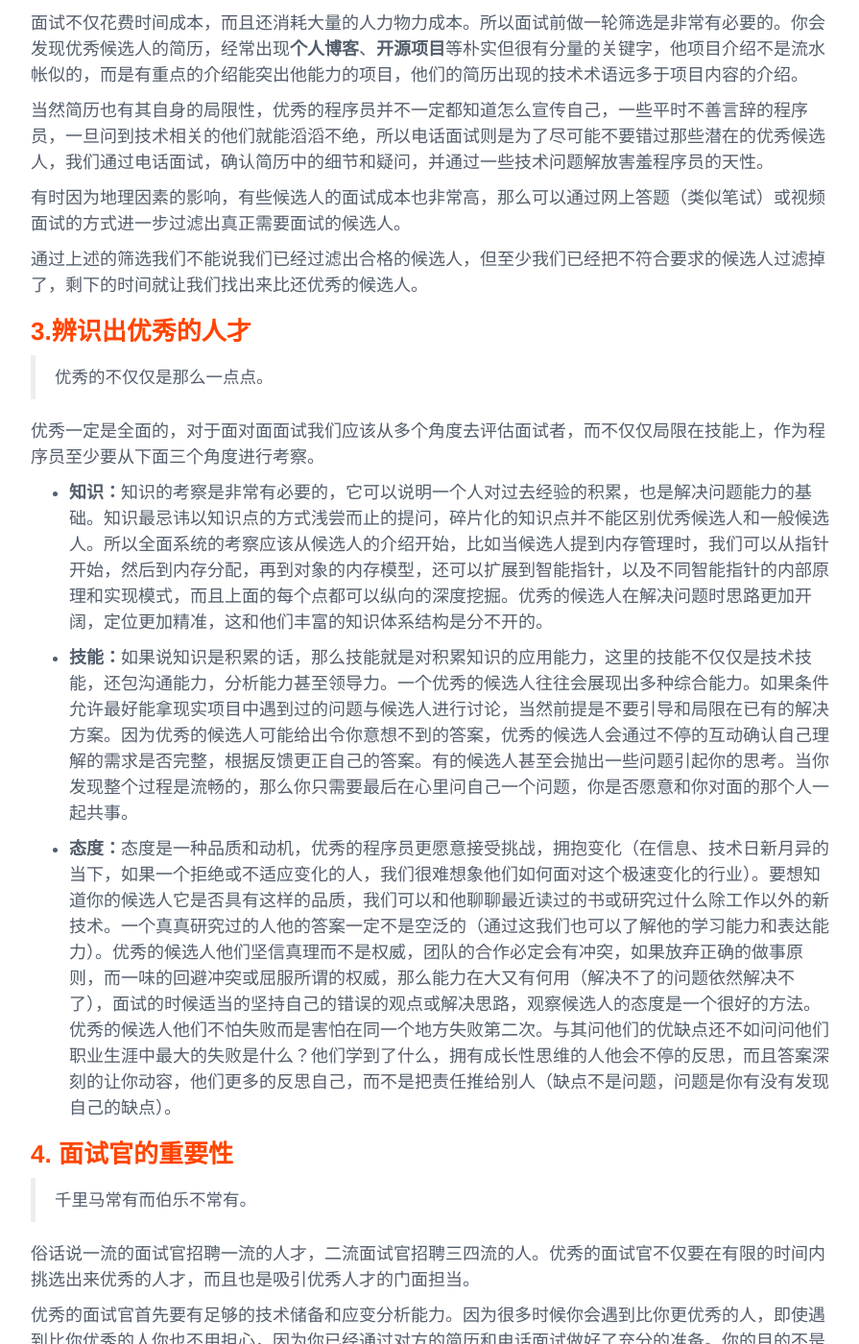
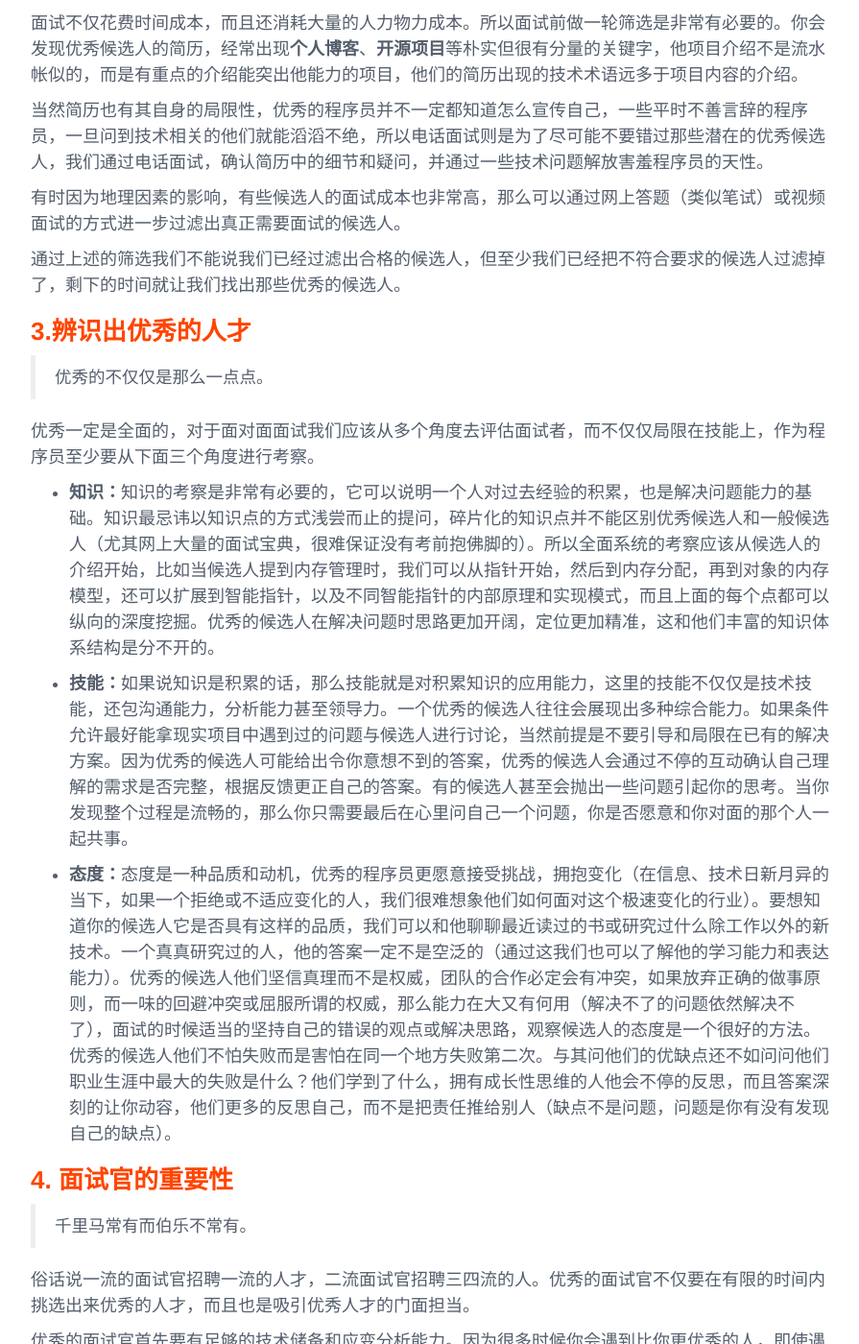
Before and after one commit to qunxi/qunxi.github.io, a Jekyll site: the page built from _posts/2018-03-23-learning-orgnization-how-to-interview.md, in a window 1280 px wide and 1400 px high, scrolled down 1176 px. Shown: the whole window at 96% size, without its empty margins (188-1083 px from the left). Built offline with Jekyll 4.4.1, drawn with Linux system fonts in a browser that asks for light colours.

Commit message:
edit posts content

```diff
--- a/_posts/2018-03-23-learning-orgnization-how-to-interview.md
+++ b/_posts/2018-03-23-learning-orgnization-how-to-interview.md
@@ -38,7 +38,7 @@ tags:
 
 有时因为地理因素的影响，有些候选人的面试成本也非常高，那么可以通过网上答题（类似笔试）或视频面试的方式进一步过滤出真正需要面试的候选人。
 
-通过上述的筛选我们不能说我们已经过滤出合格的候选人，但至少我们已经把不符合要求的候选人过滤掉了，剩下的时间就让我们找出来比还优秀的候选人。
+通过上述的筛选我们不能说我们已经过滤出合格的候选人，但至少我们已经把不符合要求的候选人过滤掉了，剩下的时间就让我们找出那些优秀的候选人。
 
 # 3.辨识出优秀的人才
 
@@ -46,11 +46,11 @@ tags:
 
 优秀一定是全面的，对于面对面面试我们应该从多个角度去评估面试者，而不仅仅局限在技能上，作为程序员至少要从下面三个角度进行考察。
 
-* **知识：**知识的考察是非常有必要的，它可以说明一个人对过去经验的积累，也是解决问题能力的基础。知识最忌讳以知识点的方式浅尝而止的提问，碎片化的知识点并不能区别优秀候选人和一般候选人。所以全面系统的考察应该从候选人的介绍开始，比如当候选人提到内存管理时，我们可以从指针开始，然后到内存分配，再到对象的内存模型，还可以扩展到智能指针，以及不同智能指针的内部原理和实现模式，而且上面的每个点都可以纵向的深度挖掘。优秀的候选人在解决问题时思路更加开阔，定位更加精准，这和他们丰富的知识体系结构是分不开的。
+* **知识：**知识的考察是非常有必要的，它可以说明一个人对过去经验的积累，也是解决问题能力的基础。知识最忌讳以知识点的方式浅尝而止的提问，碎片化的知识点并不能区别优秀候选人和一般候选人（尤其网上大量的面试宝典，很难保证没有考前抱佛脚的）。所以全面系统的考察应该从候选人的介绍开始，比如当候选人提到内存管理时，我们可以从指针开始，然后到内存分配，再到对象的内存模型，还可以扩展到智能指针，以及不同智能指针的内部原理和实现模式，而且上面的每个点都可以纵向的深度挖掘。优秀的候选人在解决问题时思路更加开阔，定位更加精准，这和他们丰富的知识体系结构是分不开的。
 
 * **技能：**如果说知识是积累的话，那么技能就是对积累知识的应用能力，这里的技能不仅仅是技术技能，还包沟通能力，分析能力甚至领导力。一个优秀的候选人往往会展现出多种综合能力。如果条件允许最好能拿现实项目中遇到过的问题与候选人进行讨论，当然前提是不要引导和局限在已有的解决方案。因为优秀的候选人可能给出令你意想不到的答案，优秀的候选人会通过不停的互动确认自己理解的需求是否完整，根据反馈更正自己的答案。有的候选人甚至会抛出一些问题引起你的思考。当你发现整个过程是流畅的，那么你只需要最后在心里问自己一个问题，你是否愿意和你对面的那个人一起共事。
 
-* **态度：**态度是一种品质和动机，优秀的程序员更愿意接受挑战，拥抱变化（在信息、技术日新月异的当下，如果一个拒绝或不适应变化的人，我们很难想象他们如何面对这个极速变化的行业）。要想知道你的候选人它是否具有这样的品质，我们可以和他聊聊最近读过的书或研究过什么除工作以外的新技术。一个真真研究过的人他的答案一定不是空泛的（通过这我们也可以了解他的学习能力和表达能力）。优秀的候选人他们坚信真理而不是权威，团队的合作必定会有冲突，如果放弃正确的做事原则，而一味的回避冲突或屈服所谓的权威，那么能力在大又有何用（解决不了的问题依然解决不了），面试的时候适当的坚持自己的错误的观点或解决思路，观察候选人的态度是一个很好的方法。优秀的候选人他们不怕失败而是害怕在同一个地方失败第二次。与其问他们的优缺点还不如问问他们职业生涯中最大的失败是什么？他们学到了什么，拥有成长性思维的人他会不停的反思，而且答案深刻的让你动容，他们更多的反思自己，而不是把责任推给别人（缺点不是问题，问题是你有没有发现自己的缺点）。
+* **态度：**态度是一种品质和动机，优秀的程序员更愿意接受挑战，拥抱变化（在信息、技术日新月异的当下，如果一个拒绝或不适应变化的人，我们很难想象他们如何面对这个极速变化的行业）。要想知道你的候选人它是否具有这样的品质，我们可以和他聊聊最近读过的书或研究过什么除工作以外的新技术。一个真真研究过的人，他的答案一定不是空泛的（通过这我们也可以了解他的学习能力和表达能力）。优秀的候选人他们坚信真理而不是权威，团队的合作必定会有冲突，如果放弃正确的做事原则，而一味的回避冲突或屈服所谓的权威，那么能力在大又有何用（解决不了的问题依然解决不了），面试的时候适当的坚持自己的错误的观点或解决思路，观察候选人的态度是一个很好的方法。优秀的候选人他们不怕失败而是害怕在同一个地方失败第二次。与其问他们的优缺点还不如问问他们职业生涯中最大的失败是什么？他们学到了什么，拥有成长性思维的人他会不停的反思，而且答案深刻的让你动容，他们更多的反思自己，而不是把责任推给别人（缺点不是问题，问题是你有没有发现自己的缺点）。
 
 # 4. 面试官的重要性
 
```
Also changed, not shown: _posts/2018-05-25-are-we-agile.md (+3 -3 lines).
